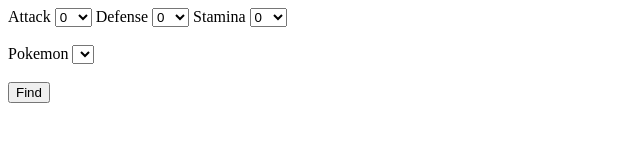
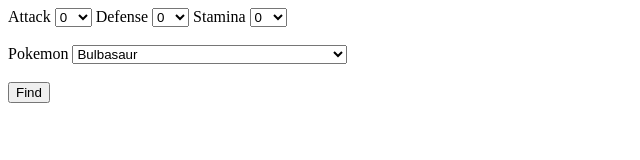
Before and after one commit to rexgamer338571/pg-utils, a plain HTML site: page pvpiv/pvpiv.html in a window 1280 px wide. Shown: the whole page, without its empty margins (0-640 px from the left). Drawn offline with Linux system fonts and the light colour scheme.

Commit message:
Update pvpiv.html

```diff
--- a/pvpiv/pvpiv.html
+++ b/pvpiv/pvpiv.html
@@ -23,7 +23,7 @@
     <script>
       for ( i in stats ) {
         const elem = document.getElementById(stats[i]);
-        const sele = document.getElementById("pokemon");
+        var sele = document.getElementById("pokemon");
 
         for ( var x = 0; x < 16; x++ ) {
           elem.add(new Option(x, x));
```
